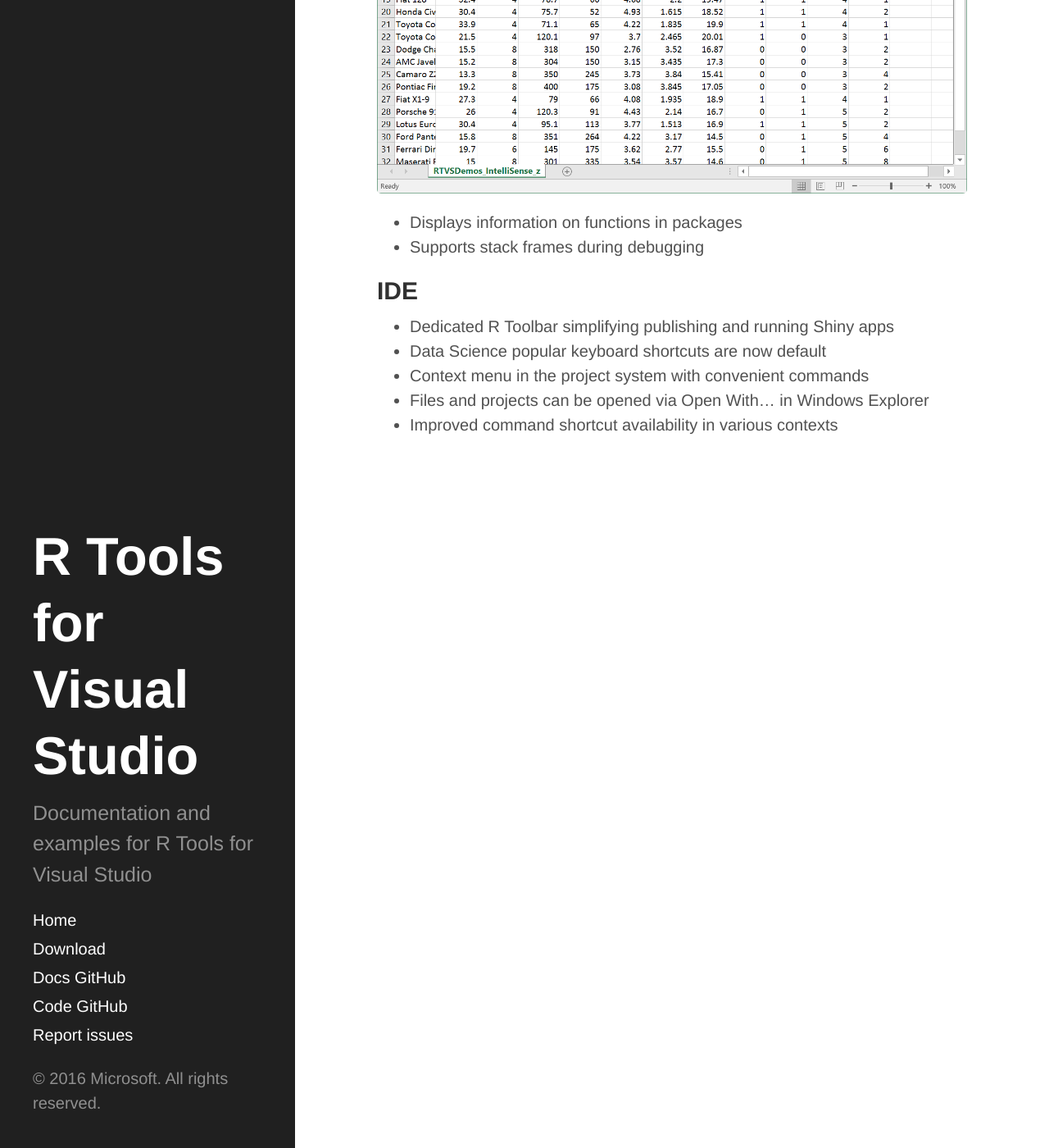
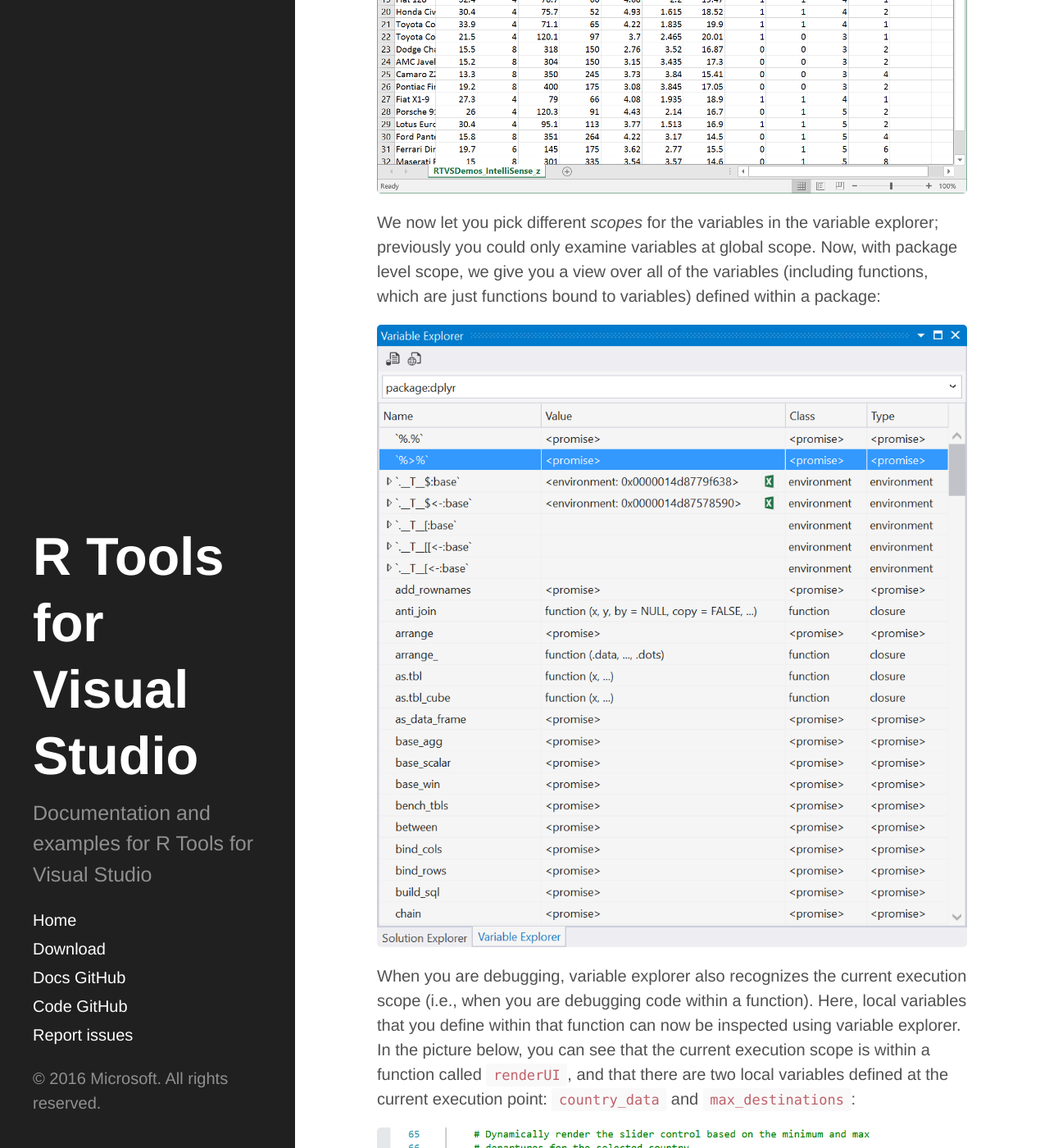
Before and after one commit to microsoft/RTVS-docs, a Jekyll site: the page built from new_for_03.md, in a window 1280 px wide and 1400 px high, scrolled down 10263 px. Shown: the whole window at 82% size. Built offline with Jekyll 4.4.1, drawn with Linux system fonts in a browser that asks for light colours; some of the changed text lies outside the part shown.

Commit message:
Adding docs for variable explorer and IDE changes

```diff
--- a/new_for_03.md
+++ b/new_for_03.md
@@ -152,13 +152,46 @@
 
 ![](media/variable_explorer_excel_view.png)
 
--	Displays information on functions in packages
--	Supports stack frames during debugging
+We now let you pick different _scopes_ for the variables in the variable
+explorer; previously you could only examine variables at global scope. Now, with
+package level scope, we give you a view over all of the variables (including
+functions, which are just functions bound to variables) defined within a
+package:
+
+![](media/variable_explorer_package_contents.png)
+
+When you are debugging, variable explorer also recognizes the current execution
+scope (i.e., when you are debugging code within a function). Here, local
+variables that you define within that function can now be inspected using
+variable explorer. In the picture below, you can see that the current execution
+scope is within a function called `renderUI`, and that there are two
+local variables defined at the current execution point: `country_data` and
+`max_destinations`:
+
+![](media/variable_explorer_view_locals.png)
 
 ## IDE
 
--	Dedicated R Toolbar simplifying publishing and running Shiny apps
--	Data Science popular keyboard shortcuts are now default
--	Context menu in the project system with convenient commands
--	Files and projects can be opened via Open With… in Windows Explorer
--	Improved command shortcut availability in various contexts
+Finally, we have a bunch of additional small improvements in the IDE:
+
+A dedicated toolbar with buttons for:
+   * Executing selection in R interactive window
+   * Source current script
+   * Run/Stop Shiny app
+   * Import data from a web URI
+   * Import data from a text file
+   * Preview HTML
+   * Preview PDF
+
+   ![](media/ide_toolbar.png)
+
+We've made the shortcuts that users are familiar with from other IDEs the
+default key bindings in RTVS (e.g., CTRL+8 maps to Variable Explorer):
+
+   ![](media/ide_shortcuts.png)
+
+We've added some additional commands to the context menu in the Solution
+Explorer so that you can quickly source the selected file or set the current
+working directory.
+
+   ![](media/ide_solution_explorer_context_menu.png)
```
Also changed, not shown: media/ide_shortcuts.png (added), media/ide_solution_explorer_context_menu.png (added), media/ide_toolbar.png (added), media/variable_explorer_package_contents.png (added), media/variable_explorer_view_locals.png (added).
